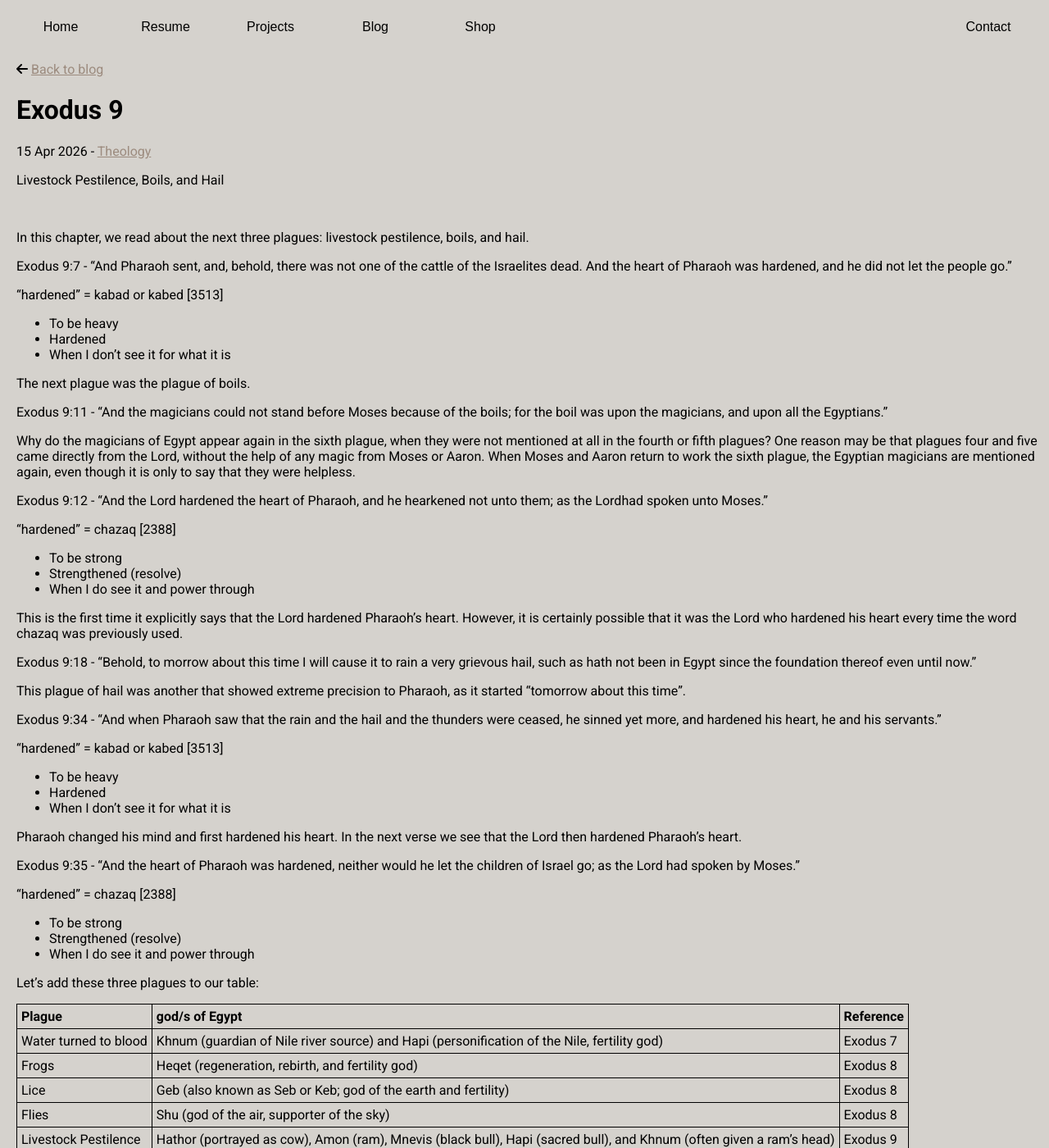
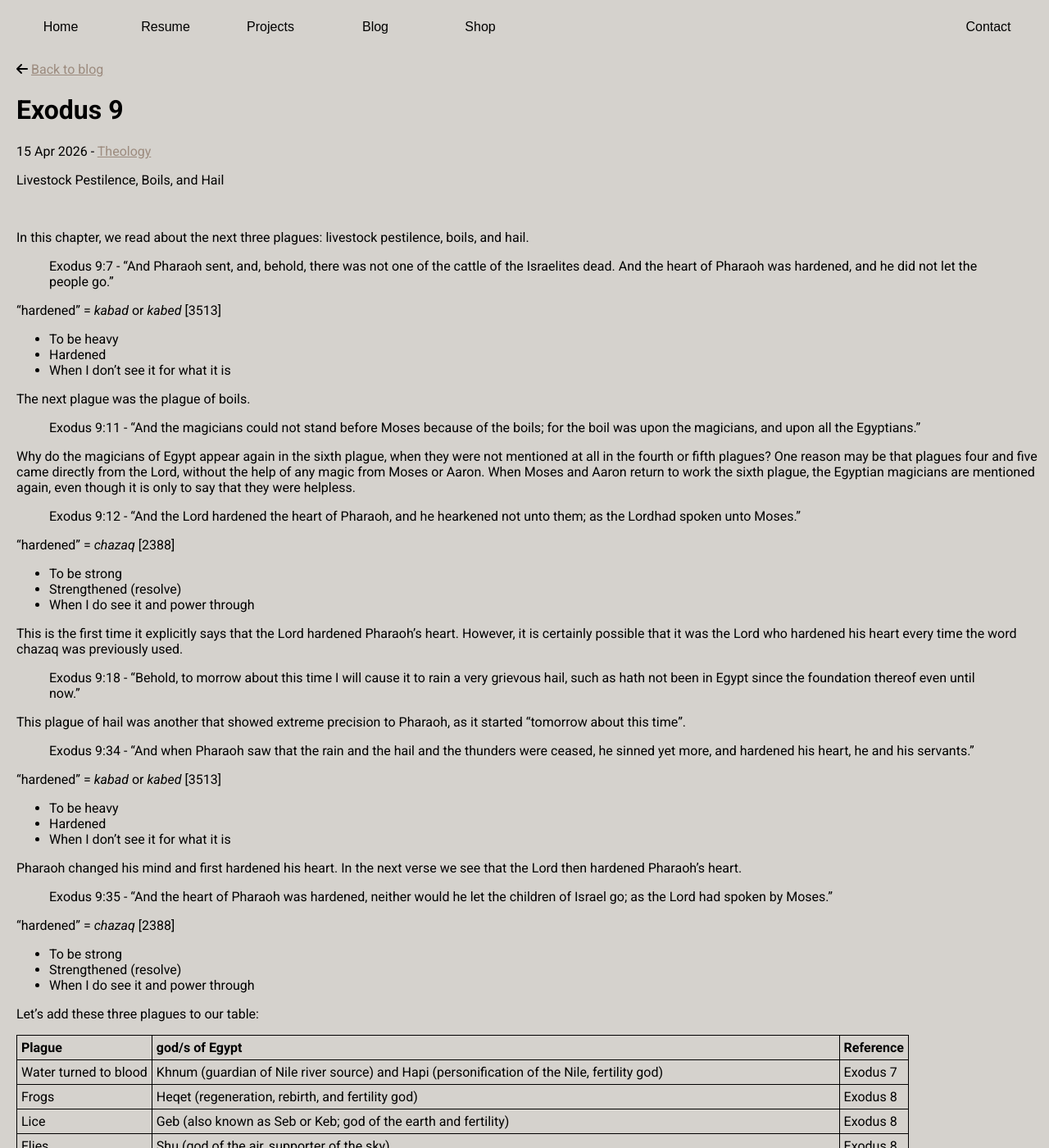
Before and after one commit to Francis-McKee/francis-mckee.github.io, a Jekyll site: the page built from _posts/theology/exodus/2026-04-15-exodus-9.md, in a window 1280 px wide and 1400 px high. Shown: the whole window at 82% size. Built offline with Jekyll 4.4.1, drawn with Linux system fonts in a browser that asks for light colours; nearby versions of some CDN libraries; comment, search, counter and statistics services are not loaded.

```diff
--- a/_posts/theology/exodus/2026-04-15-exodus-9.md
+++ b/_posts/theology/exodus/2026-04-15-exodus-9.md
@@ -12,44 +12,44 @@ Livestock Pestilence, Boils, and Hail
 
 In this chapter, we read about the next three plagues: livestock pestilence, boils, and hail.
 
-Exodus 9:7 - “And Pharaoh sent, and, behold, there was not one of the cattle of the Israelites dead. And the heart of Pharaoh was hardened, and he did not let the people go.”
+> Exodus 9:7 - “And Pharaoh sent, and, behold, there was not one of the cattle of the Israelites dead. And the heart of Pharaoh was hardened, and he did not let the people go.”
 
-“hardened” = kabad or kabed [3513]
+“hardened” = *kabad* or *kabed* [3513]
 * To be heavy
 * Hardened
 * When I don’t see it for what it is
 
 The next plague was the plague of boils.
 
-Exodus 9:11 - “And the magicians could not stand before Moses because of the boils; for the boil was upon the magicians, and upon all the Egyptians.”
+> Exodus 9:11 - “And the magicians could not stand before Moses because of the boils; for the boil was upon the magicians, and upon all the Egyptians.”
 
 Why do the magicians of Egypt appear again in the sixth plague, when they were not mentioned at all in the fourth or fifth plagues? One reason may be that plagues four and five came directly from the Lord, without the help of any magic from Moses or Aaron. When Moses and Aaron return to work the sixth plague, the Egyptian magicians are mentioned again, even though it is only to say that they were helpless.
 
-Exodus 9:12 - “And the Lord hardened the heart of Pharaoh, and he hearkened not unto them; as the Lordhad spoken unto Moses.”
+> Exodus 9:12 - “And the Lord hardened the heart of Pharaoh, and he hearkened not unto them; as the Lordhad spoken unto Moses.”
 
-“hardened” = chazaq [2388]
+“hardened” = *chazaq* [2388]
 * To be strong
 * Strengthened (resolve)
 * When I do see it and power through
 
 This is the first time it explicitly says that the Lord hardened Pharaoh’s heart. However, it is certainly possible that it was the Lord who hardened his heart every time the word chazaq was previously used.
 
-Exodus 9:18 - “Behold, to morrow about this time I will cause it to rain a very grievous hail, such as hath not been in Egypt since the foundation thereof even until now.”
+> Exodus 9:18 - “Behold, to morrow about this time I will cause it to rain a very grievous hail, such as hath not been in Egypt since the foundation thereof even until now.”
 
 This plague of hail was another that showed extreme precision to Pharaoh, as it started “tomorrow about this time”.
 
-Exodus 9:34 - “And when Pharaoh saw that the rain and the hail and the thunders were ceased, he sinned yet more, and hardened his heart, he and his servants.”
+> Exodus 9:34 - “And when Pharaoh saw that the rain and the hail and the thunders were ceased, he sinned yet more, and hardened his heart, he and his servants.”
 
-“hardened” = kabad or kabed [3513]
+“hardened” = *kabad* or *kabed* [3513]
 * To be heavy
 * Hardened
 * When I don’t see it for what it is
 
 Pharaoh changed his mind and first hardened his heart. In the next verse we see that the Lord then hardened Pharaoh’s heart.
 
-Exodus 9:35 - “And the heart of Pharaoh was hardened, neither would he let the children of Israel go; as the Lord had spoken by Moses.”
+> Exodus 9:35 - “And the heart of Pharaoh was hardened, neither would he let the children of Israel go; as the Lord had spoken by Moses.”
 
-“hardened” = chazaq [2388]
+“hardened” = *chazaq* [2388]
 * To be strong
 * Strengthened (resolve)
 * When I do see it and power through
```
Also changed, not shown: _posts/theology/exodus/2026-04-09-exodus-7.md (+1 -1 lines), _posts/theology/exodus/2026-04-13-exodus-8.md (+6 -6 lines), _posts/theology/exodus/2026-04-17-exodus-10.md (added, +107 -0 lines), 1 other file.
